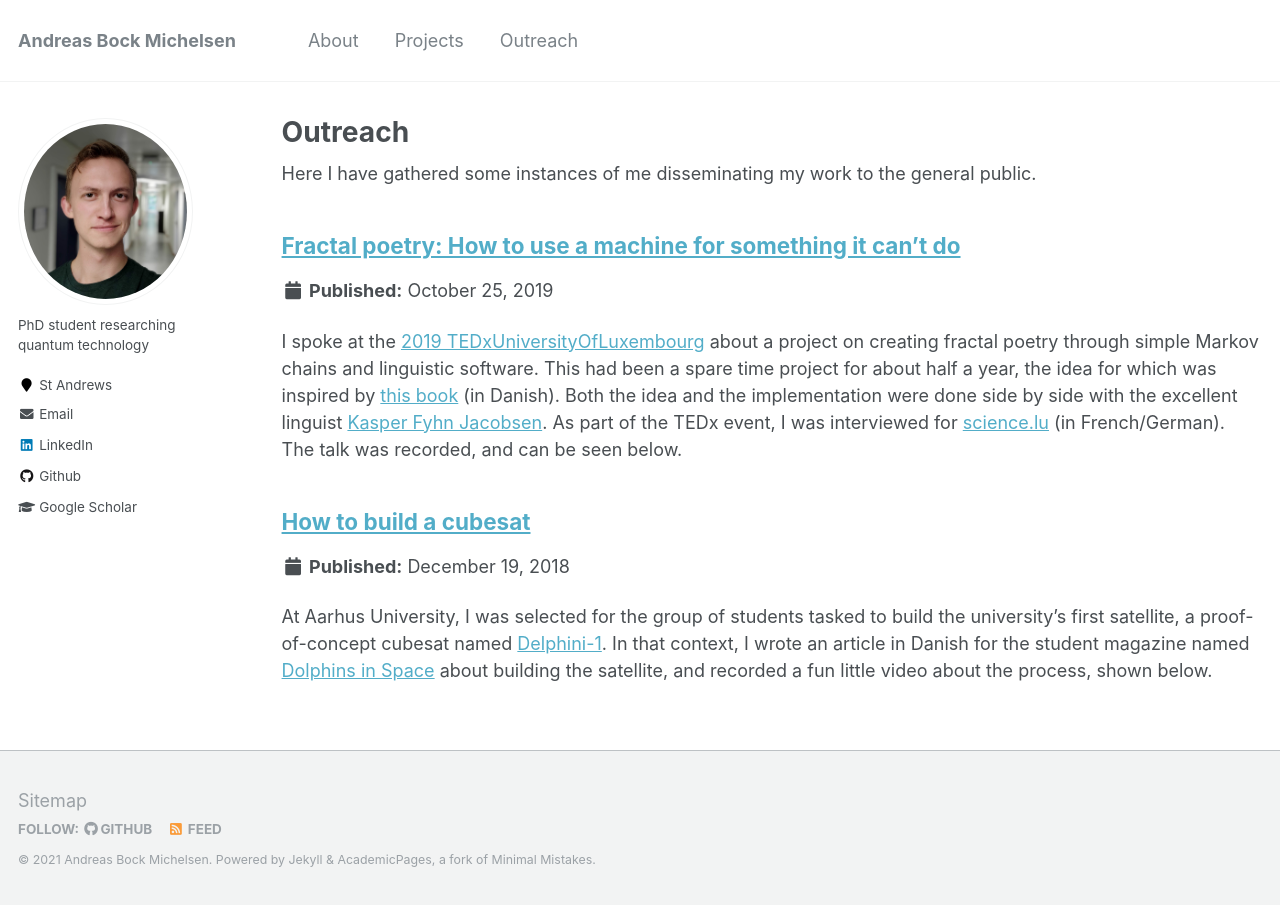
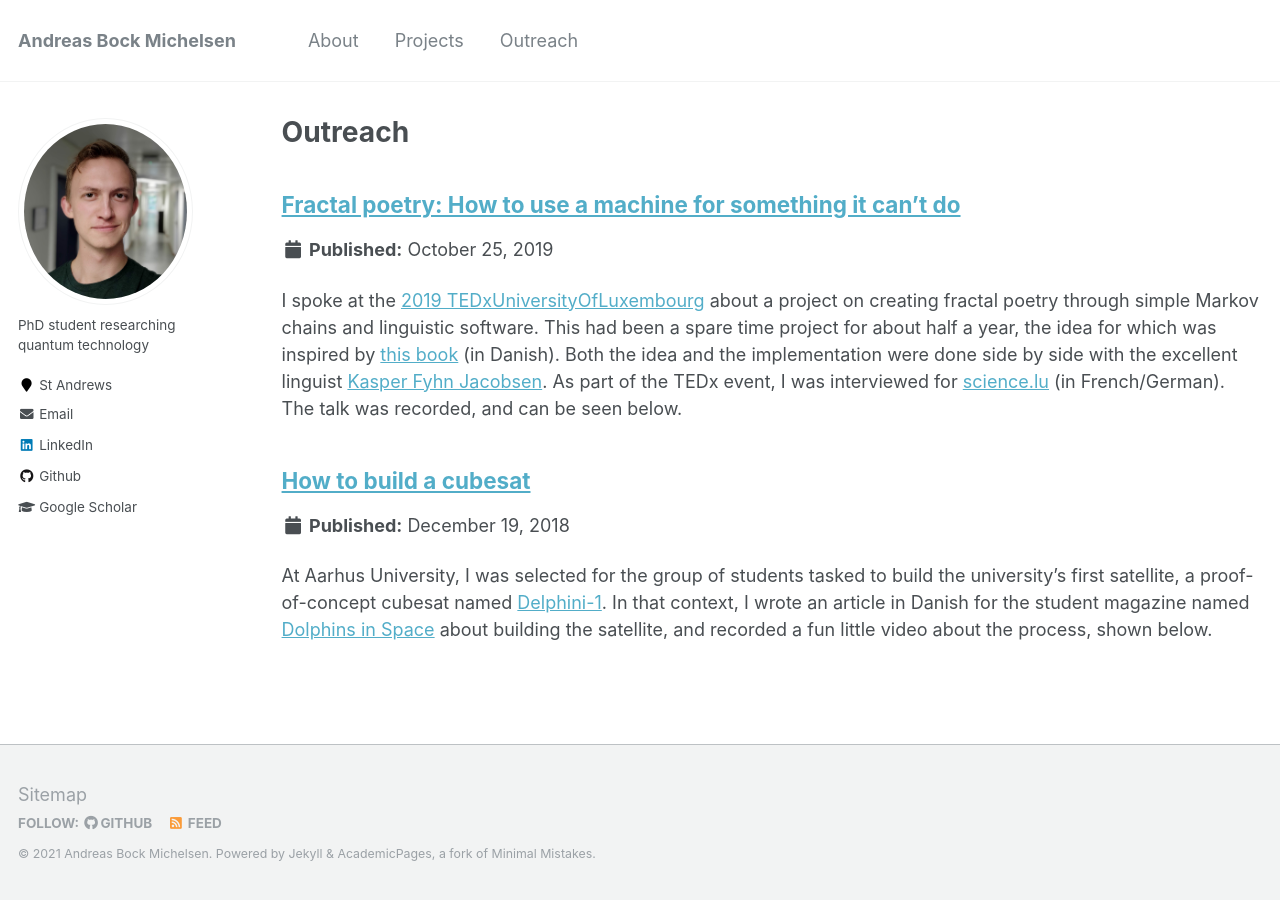
Before and after one commit to AndBM/andbm.github.io, a Jekyll site: the page built from _pages/outreach.html, in a window 1280 px wide. Built offline with Jekyll 4.4.1, drawn with Linux system fonts in a browser that asks for light colours.

Commit message:
rollback of text test

```diff
--- a/_pages/outreach.html
+++ b/_pages/outreach.html
@@ -5,8 +5,6 @@ permalink: /outreach/
 author_profile: true
 ---
 
-Here I have gathered some instances of me disseminating my work to the general public.
-
 {% include base_path %}
 
 {% for post in site.outreach reversed %}
```
